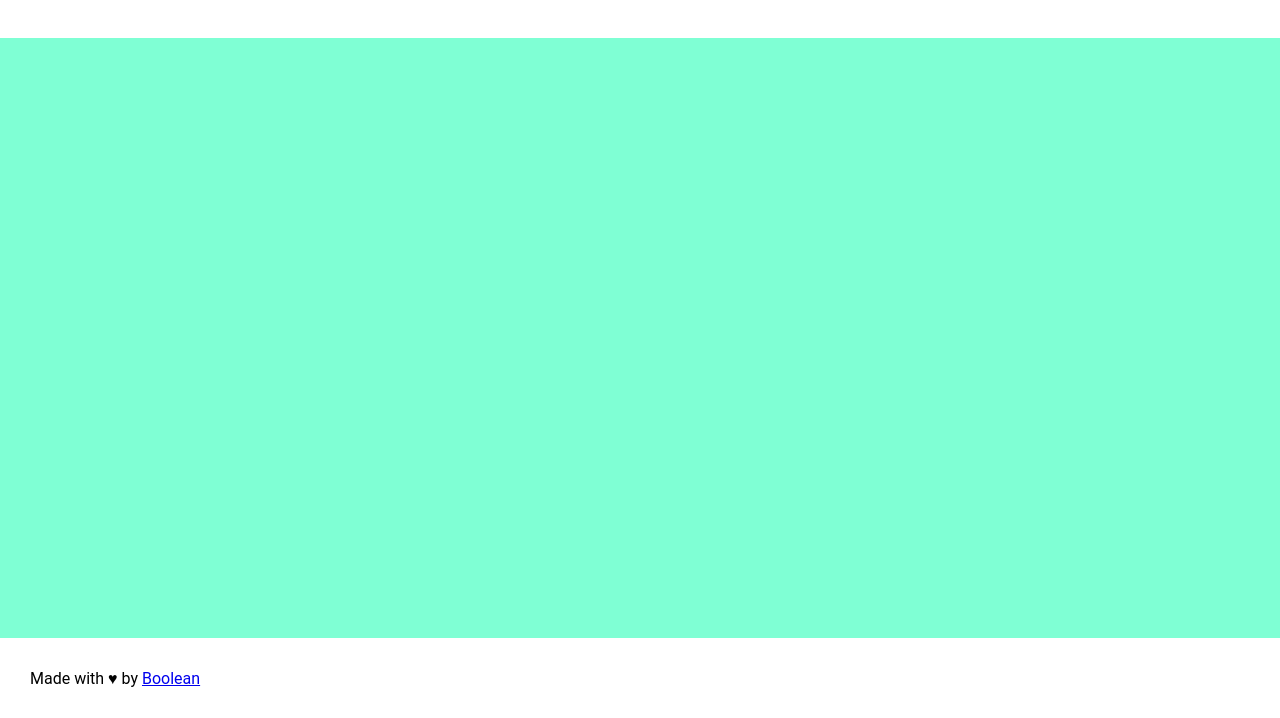
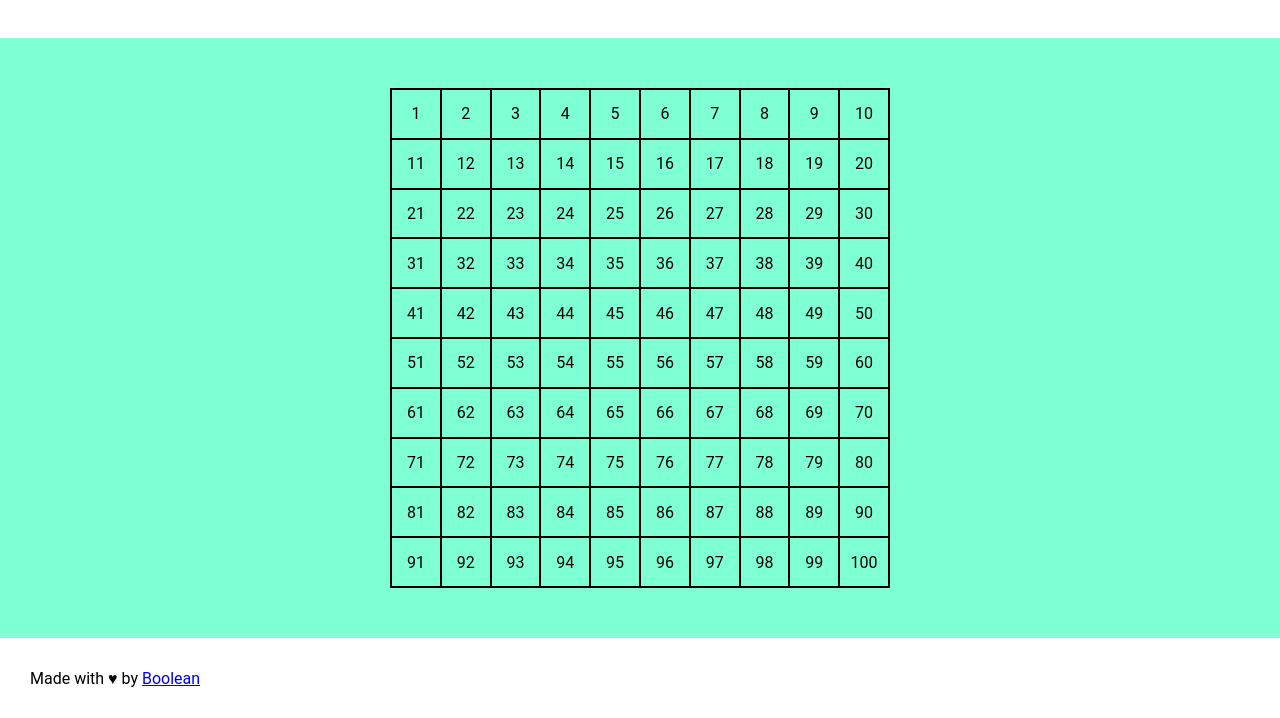
Before and after one commit to KentaBilotta/js-campominato-grid, a plain HTML site: page index.html in a window 1280 px wide. Shown: the part 82-800 px from the top of the page. Drawn offline with Linux system fonts and the light colour scheme.

Commit message:
terzo commit: main + script

```diff
--- a/css/style.css
+++ b/css/style.css
@@ -18,6 +18,9 @@ header{
 main{
     height: 75vh;
     background-color: #7fffd4;
+    display: flex;
+    justify-content: center;
+    align-items: center;
 }
 
 footer{
@@ -34,3 +37,26 @@ button{
     padding: 5px;
     width: 70px;
 }
+
+.grid{
+    border: 1px solid black;
+    height: 500px;
+    width: 500px;
+    display: flex;
+    flex-wrap: wrap;
+}
+
+.cell{
+    border: 1px solid black;
+    width: calc(100% / 10);
+    height: calc(100% / 10);
+    display: flex;
+    justify-content: center;
+    align-items: center;
+}
+
+.active {
+    background-color: violet;
+    border: 1px solid white;
+    color: white;
+}
--- a/index.html
+++ b/index.html
@@ -17,7 +17,9 @@
     </header>
 
     <main>
+        <div class="grid">
 
+        </div>
     </main>
 
     <footer>
--- a/js/script.js
+++ b/js/script.js
@@ -0,0 +1,12 @@
+const grid = document.querySelector(".grid");
+
+for (i=1; i <= 100; i++) {
+    const cells = document.createElement("div");
+    cells.classList.add("cell");
+    cells.innerHTML += i;
+    grid.append(cells);
+
+    cells.addEventListener("click", function() {
+        cells.classList.toggle("active");
+    });
+}
```
